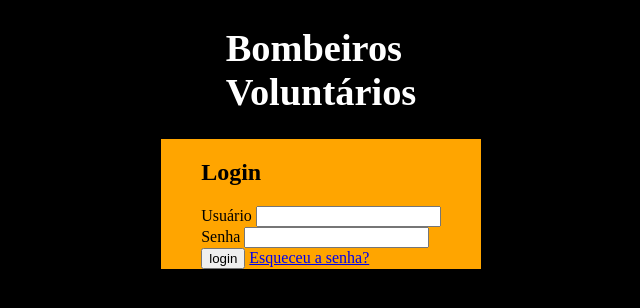
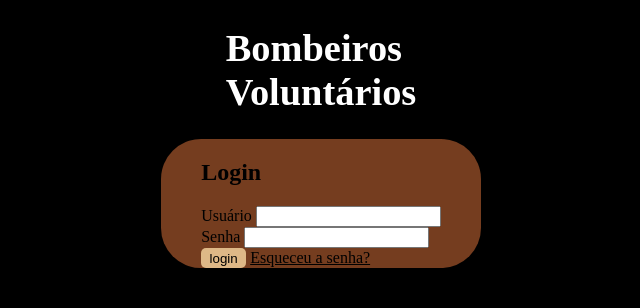
Before and after one commit to ArthurLima340/SA-bombeiros, a PHP site: page /pg-login.html in a window 1280 px wide. Shown: the part 85-393 px from the top of the page, without its empty margins (319-959 px from the left). Run offline with PHP 8.4, Linux system fonts and the light colour scheme.

Commit message:
atualização

```diff
--- a/login/css/pg-login.css
+++ b/login/css/pg-login.css
@@ -36,11 +36,22 @@ hr{
     justify-content: center;
 }
 #login{
+    border-radius: 40px;
     display: flex;
     align-items: center;
     justify-content: center;
-    background: orange;
+    background: #ed7c3f7e;
     width: 25%;
+}
+a{
+    color: black;
+}
+.submit{
+    background-color: burlywood;
+    border: none;
+    border-radius: 5px;
+    width: 45px;
+    height: 20px;
 }
 img{
     width: 85px;
--- a/login/pg-login.html
+++ b/login/pg-login.html
@@ -1,11 +1,13 @@
 <!DOCTYPE html>
 <html lang="en">
+
 <head>
     <meta charset="UTF-8">
     <meta name="viewport" content="width=device-width, initial-scale=1.0">
     <title>Document</title>
     <link rel="stylesheet" href="css/pg-login.css">
 </head>
+
 <body>
     <header>
         <hr>
```
Lines whose indentation alone changed are shown as unchanged.
